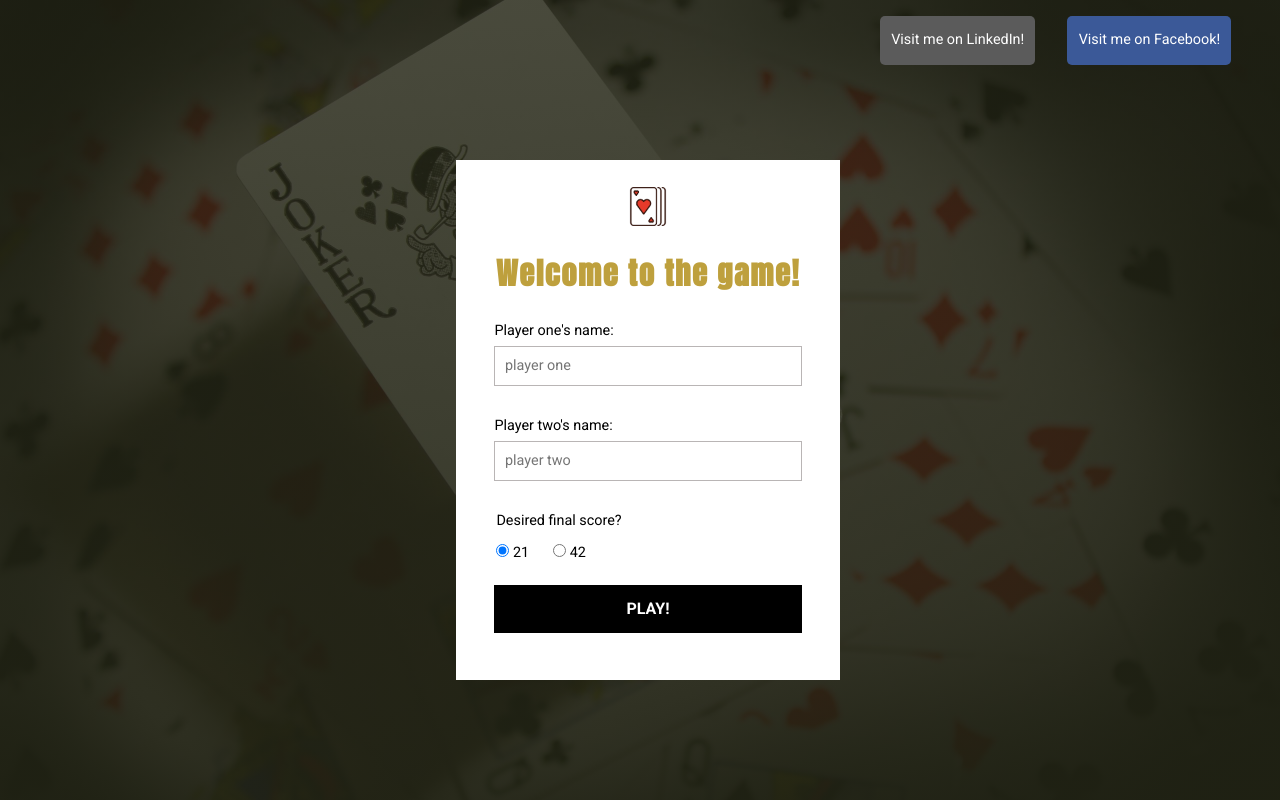
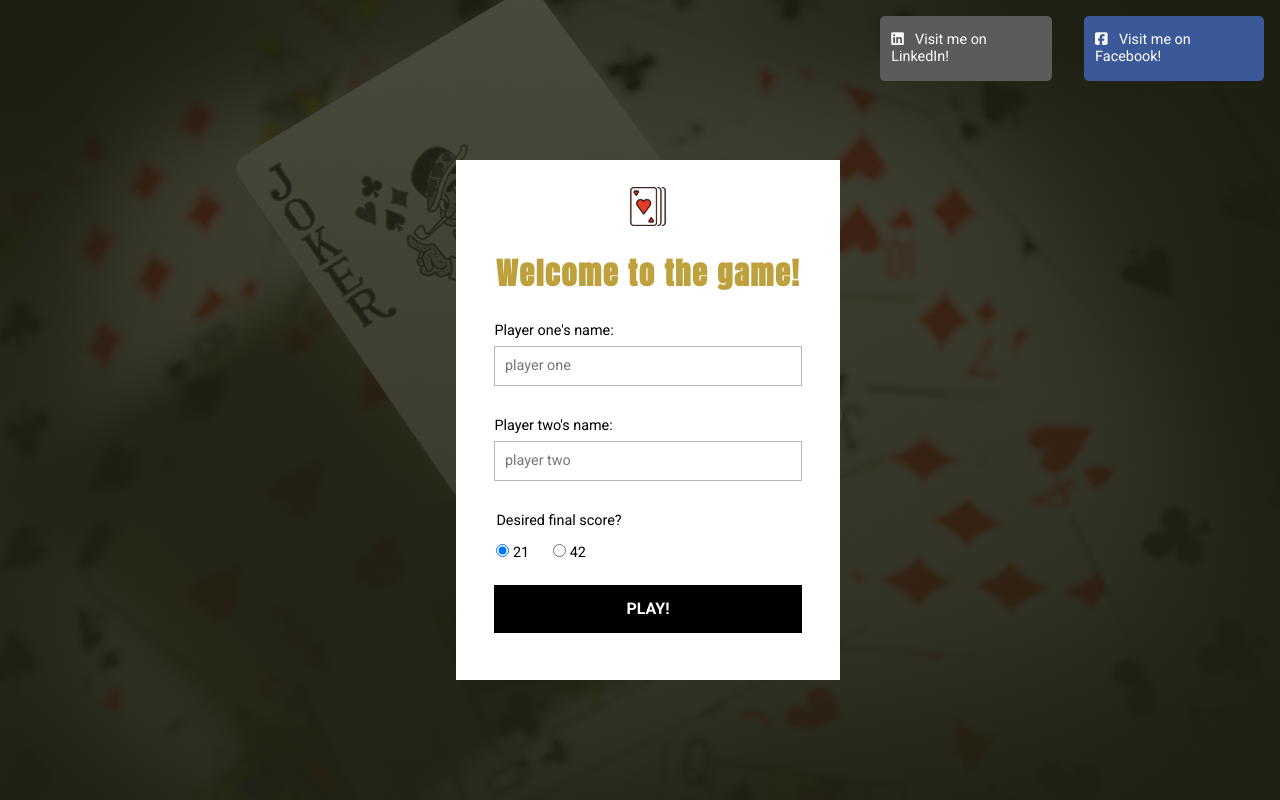
Before and after one commit to Extelar/Blackjack, a plain HTML site: page index.html in a window 1280 px wide. Drawn offline with Linux system fonts and the light colour scheme.

Commit message:
add social media buttons(3)

```diff
--- a/assets/css/style.css
+++ b/assets/css/style.css
@@ -228,9 +228,17 @@ body {
     background: #3b5998;
 }
 
+.facebook__icon {
+    margin-right: .7rem;
+}
+
 .linkedIn {
     background: #5b5b5b;
     margin-right: 2rem;
+}
+
+.linkedIn__icon {
+    margin-right: .7rem;
 }
 
 /*
--- a/index.html
+++ b/index.html
@@ -13,7 +13,7 @@
         <link href="https://fonts.googleapis.com/css?family=Roboto:400,700&display=swap" rel="stylesheet">
         <link href="https://fonts.googleapis.com/css?family=Oswald:400,700&display=swap" rel="stylesheet">
         <link href="https://fonts.googleapis.com/css?family=Anton&display=swap" rel="stylesheet">
-        <link href="https://stackpath.bootstrapcdn.com/font-awesome/4.7.0/css/font-awesome.min.css" rel="stylesheet" integrity="sha384-wvfXpqpZZVQGK6TAh5PVlGOfQNHSoD2xbE+QkPxCAFlNEevoEH3Sl0sibVcOQVnN" crossorigin="anonymous">
+        <script src="https://kit.fontawesome.com/6c830587a0.js" crossorigin="anonymous"></script>
     </head>
     <body>
         <noscript>
@@ -51,8 +51,8 @@
             </section>
             <div class="overlay">
                 <nav class="social__media">
-                    <a href="https://www.linkedin.com/in/yonas-mulyadi-559841140/" class="social__link linkedIn" target="__blank">Visit me on LinkedIn!</a>
-                    <a href="https://www.facebook.com/yonas.mulyadi" class="social__link facebook" target="__blank">Visit me on Facebook!</a>
+                    <a href="https://www.linkedin.com/in/yonas-mulyadi-559841140/" class="social__link linkedIn" target="__blank"><i class="fab fa-linkedin linkedIn__icon"></i>Visit me on LinkedIn!</a>
+                    <a href="https://www.facebook.com/yonas.mulyadi" class="social__link facebook" target="__blank"><i class="fab fa-facebook-square facebook__icon"></i>Visit me on Facebook!</a>
                 </nav>
             </div>
             <section class="board">
--- a/script.js
+++ b/script.js
@@ -19,7 +19,8 @@ const playerTwoField = document.querySelector('#player_two');
 const scoreOptions = document.querySelectorAll('.score__choice');
 const registerSubmitButton = document.querySelector('.form__button');
 const playerNames = document.querySelectorAll('.player__name');
-
+const facebookButton = document.querySelector('.facebook');
+const linkedinButton = document.querySelector('.linkedIn')
 const changeCardPosition = (className) => {
     let card = document.querySelector(className)
     isPlayerOneTurn ? card.style.top = '6rem' : card.style.top = '35rem';
```
